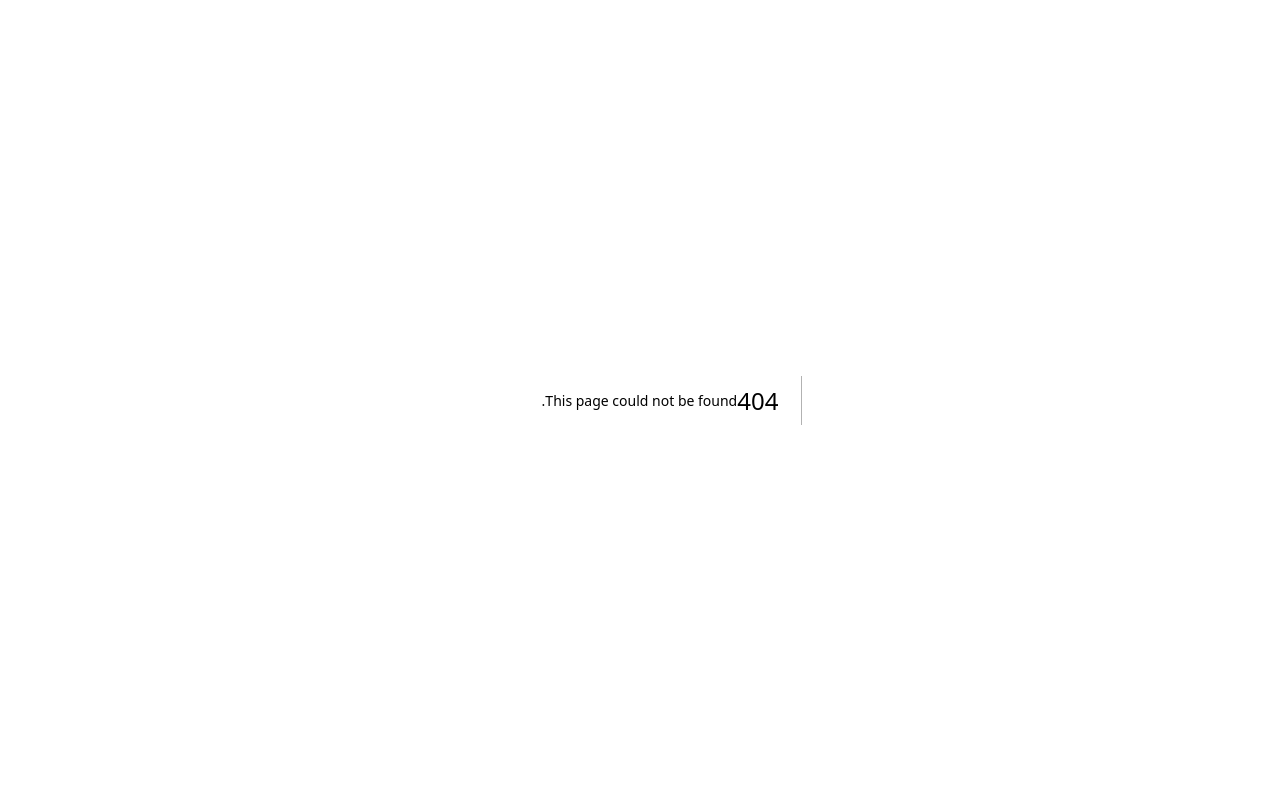
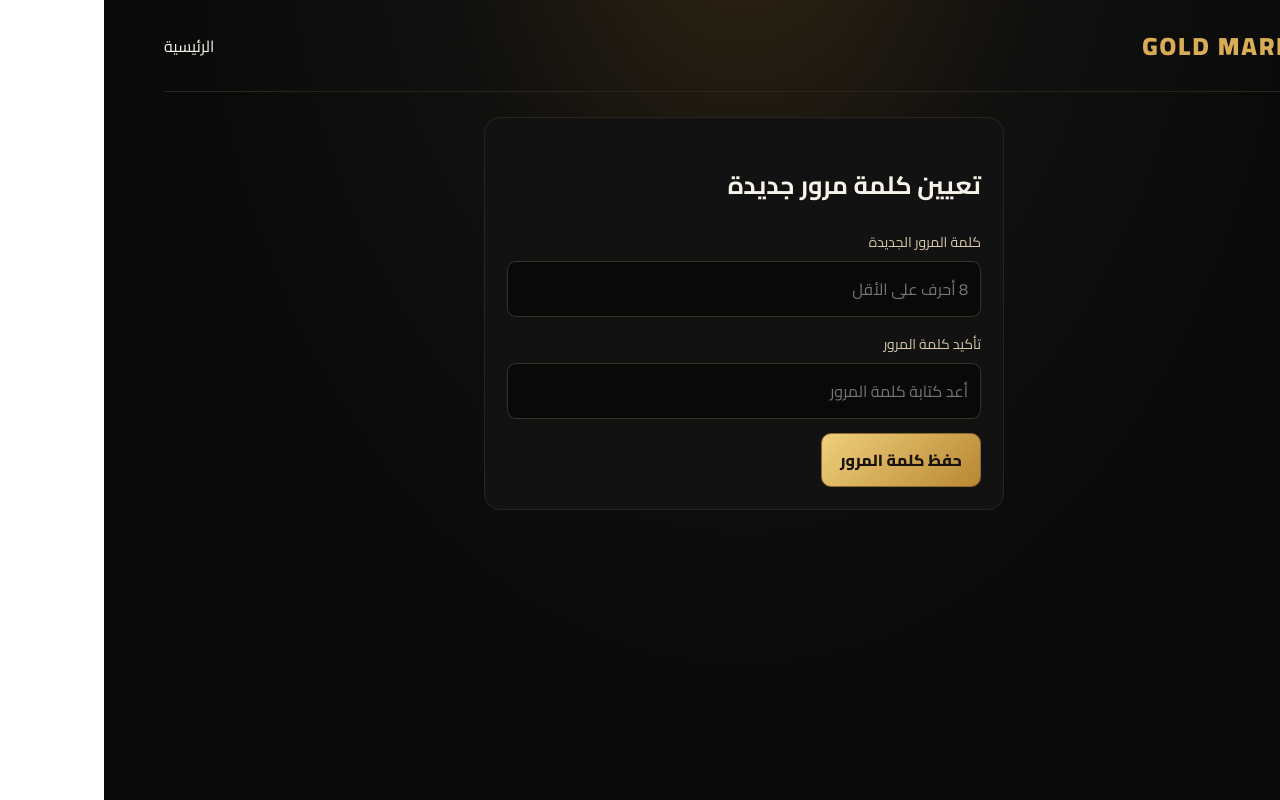
Before and after one commit to rayanaljariri975-ai/gold-market, a Next.js app: page /reset-password/github.com/rayanaljariri975-ai/gold-market/new/main/src/app in a window 1280 px wide. Before the commit this address had no page. Built offline with nearby package versions, Linux system fonts and the light colour scheme; no server answers.

Commit message:
Create page.tsx

```diff
--- /dev/null
+++ b/src/app/reset-password/github.com/rayanaljariri975-ai/gold-market/new/main/src/app/page.tsx
@@ -0,0 +1,67 @@
+"use client";
+import { useState } from "react";
+import Link from "next/link";
+import { createClient } from "@/lib/supabase/client";
+
+export default function ResetPassword() {
+  const supabase = createClient();
+  const [password, setPassword] = useState("");
+  const [confirm, setConfirm] = useState("");
+  const [error, setError] = useState("");
+  const [done, setDone] = useState(false);
+  const [loading, setLoading] = useState(false);
+
+  async function submit(e: React.FormEvent) {
+    e.preventDefault();
+    setError("");
+    if (password.length < 8) {
+      setError("كلمة المرور يجب أن تكون 8 أحرف على الأقل.");
+      return;
+    }
+    if (password !== confirm) {
+      setError("كلمتا المرور غير متطابقتين.");
+      return;
+    }
+    setLoading(true);
+    const { error } = await supabase.auth.updateUser({ password });
+    setLoading(false);
+    if (error) {
+      setError(error.message);
+      return;
+    }
+    setDone(true);
+    setTimeout(() => {
+      location.href = "/profile";
+    }, 1500);
+  }
+
+  return (
+    <main className="wrap">
+      <header className="nav">
+        <Link className="logo" href="/">GOLD MARKET</Link>
+        <Link href="/">الرئيسية</Link>
+      </header>
+      <section className="section" style={{ maxWidth: 520, margin: "auto" }}>
+        <div className="panel">
+          <h2>تعيين كلمة مرور جديدة</h2>
+          {done ? (
+            <p className="notice">تم تغيير كلمة المرور بنجاح. سيتم تحويلك إلى حسابك...</p>
+          ) : (
+            <form onSubmit={submit}>
+              <div className="field">
+                <label>كلمة المرور الجديدة</label>
+                <input type="password" required value={password} onChange={(e) => setPassword(e.target.value)} placeholder="8 أحرف على الأقل" />
+              </div>
+              <div className="field">
+                <label>تأكيد كلمة المرور</label>
+                <input type="password" required value={confirm} onChange={(e) => setConfirm(e.target.value)} placeholder="أعد كتابة كلمة المرور" />
+              </div>
+              <button disabled={loading}>{loading ? "جارٍ الحفظ..." : "حفظ كلمة المرور"}</button>
+            </form>
+          )}
+          {error && <p className="notice">{error}</p>}
+        </div>
+      </section>
+    </main>
+  );
+}
```
